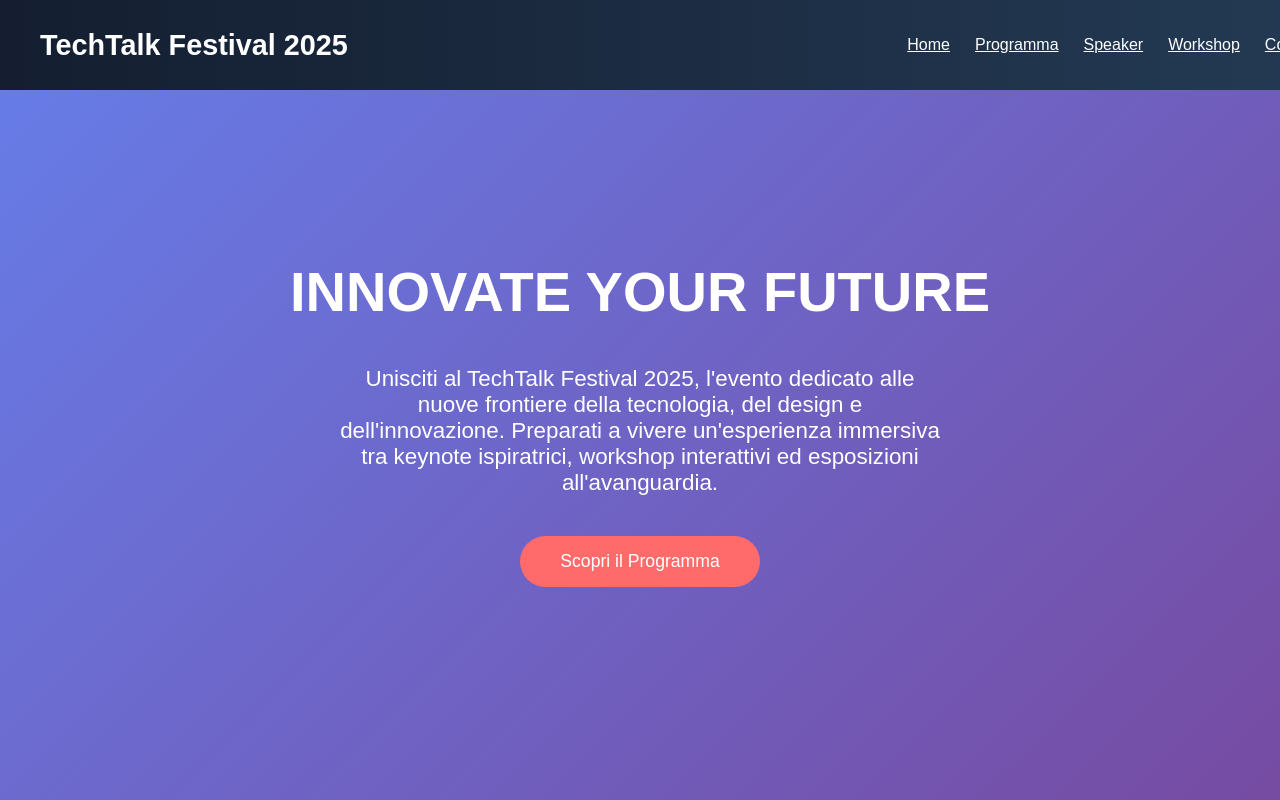
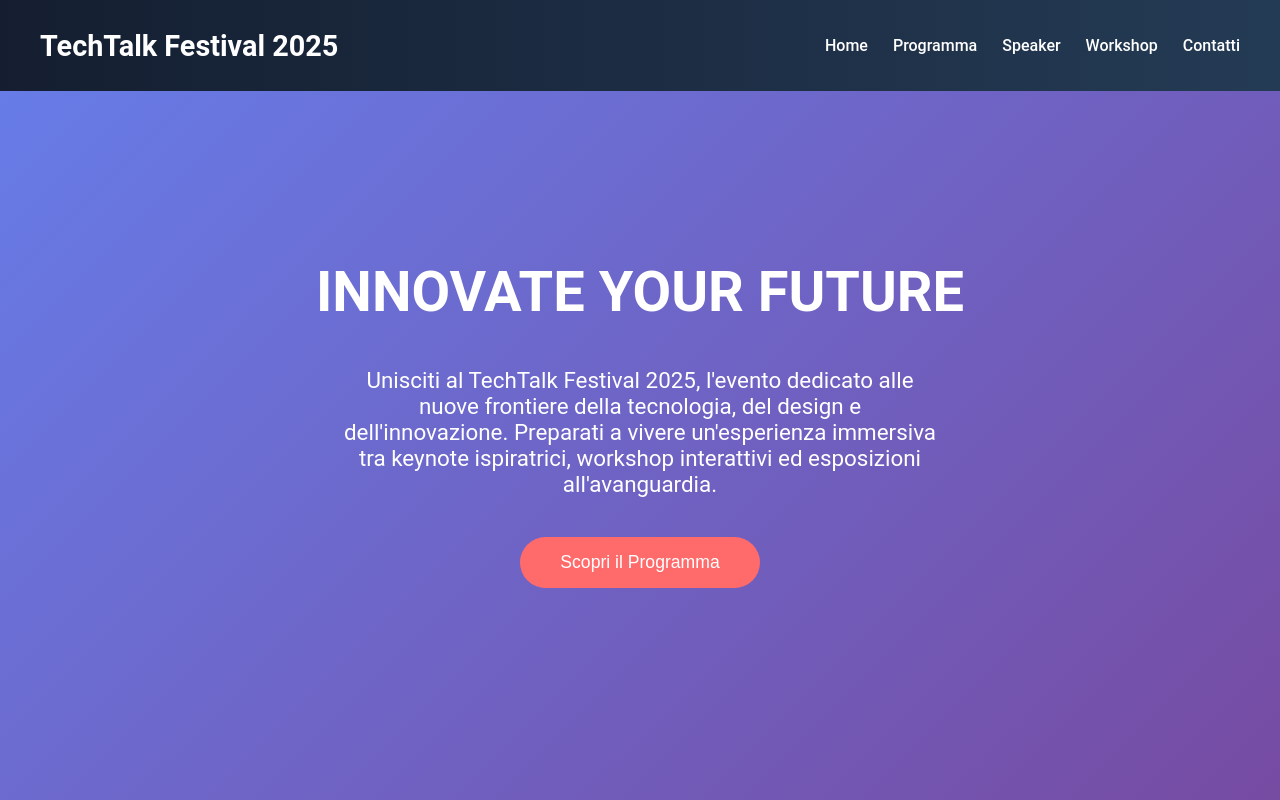
Before and after one commit to zVandre/sitoscuola, a React (Create React App) app: page / in a window 1280 px wide. Shown: the top 800 px of the page. Built offline with nearby package versions, Linux system fonts and the light colour scheme.

Commit message:
Update index.css

```diff
--- a/src/index.css
+++ b/src/index.css
@@ -1,6 +1,16 @@
 body, html {
-    margin: 0;
-    padding: 0;
-    font-family: 'Arial', sans-serif;
-    background-color: #f4f4f4;
-  }
+  margin: 0;
+  padding: 0;
+  font-family: 'Roboto', sans-serif;
+  background-color: #f4f4f4;
+  scroll-behavior: smooth;
+}
+
+a {
+  text-decoration: none;
+  color: inherit;
+}
+
+* {
+  box-sizing: border-box;
+}
```
